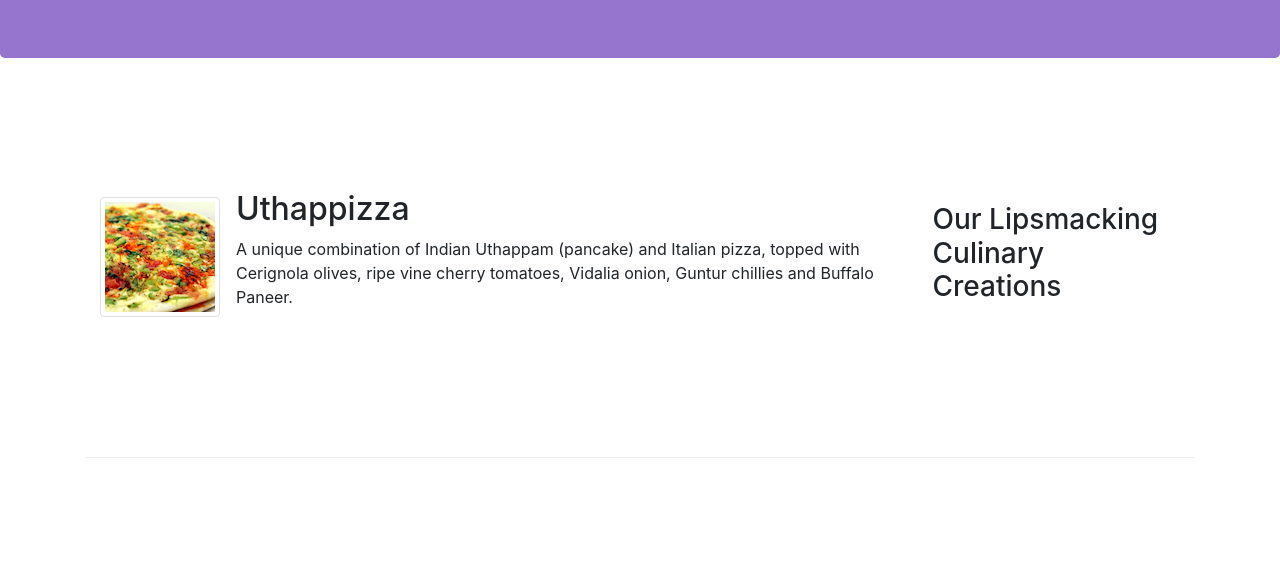
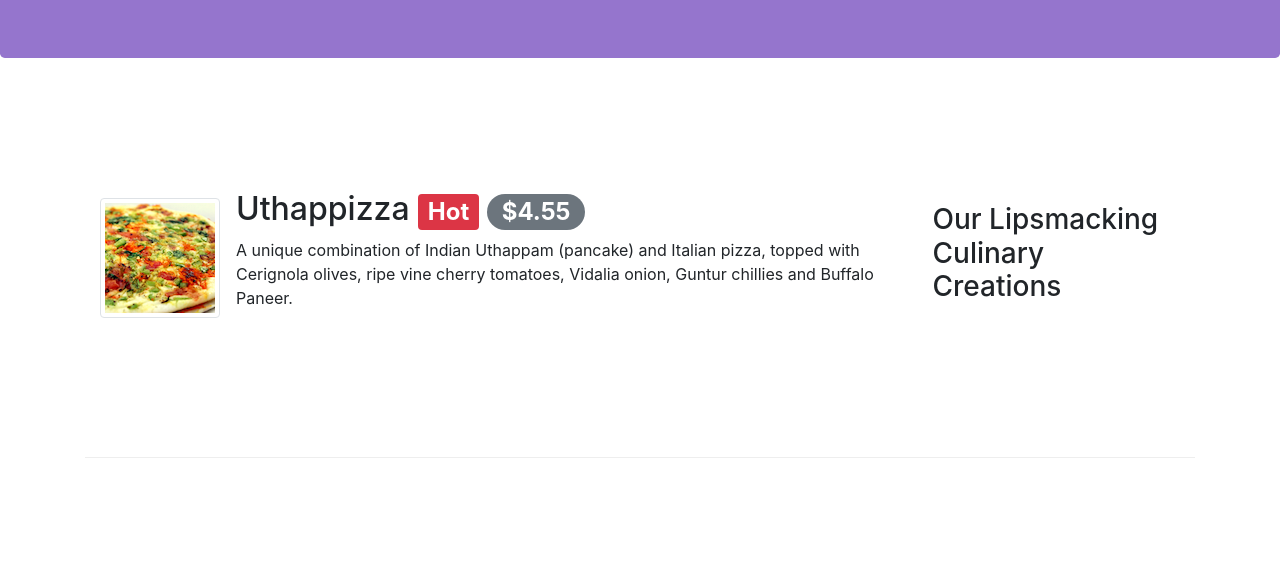
Before and after one commit to KushalKanungo/CourseraBootstrap, a website: page index.html in a window 1280 px wide. Shown: the part 226-800 px from the top of the page. Drawn offline with nearby package versions, Linux system fonts and the light colour scheme.

Commit message:
ALterting

```diff
--- a/index.html
+++ b/index.html
@@ -73,7 +73,7 @@
                 <div class="media">
                     <img src="img/uthappizza.png" alt="" class="d-flex mr-3 img-thumbnail align-self-center">
                     <div class="media-body">
-                        <h2 class="mt-0">Uthappizza</h2>
+                        <h2 class="mt-0">Uthappizza <span class="badge badge-danger">Hot</span> <span class="badge badge-pill badge-secondary">$4.55</span>  </h2>
                         <p>
                             A unique combination of Indian Uthappam (pancake) and Italian pizza,
                             topped with Cerignola olives, ripe vine cherry tomatoes, Vidalia
```
